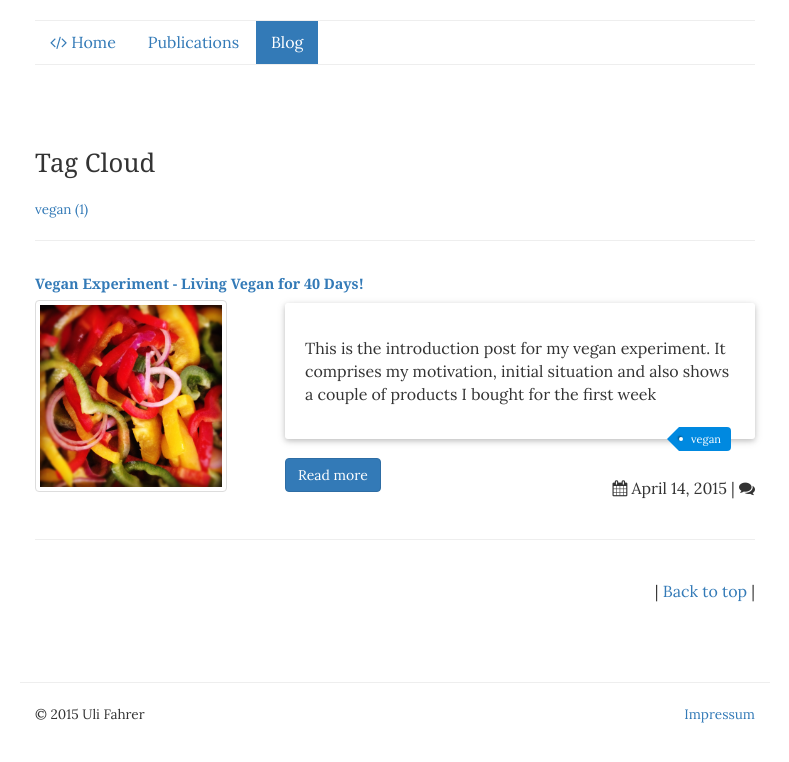
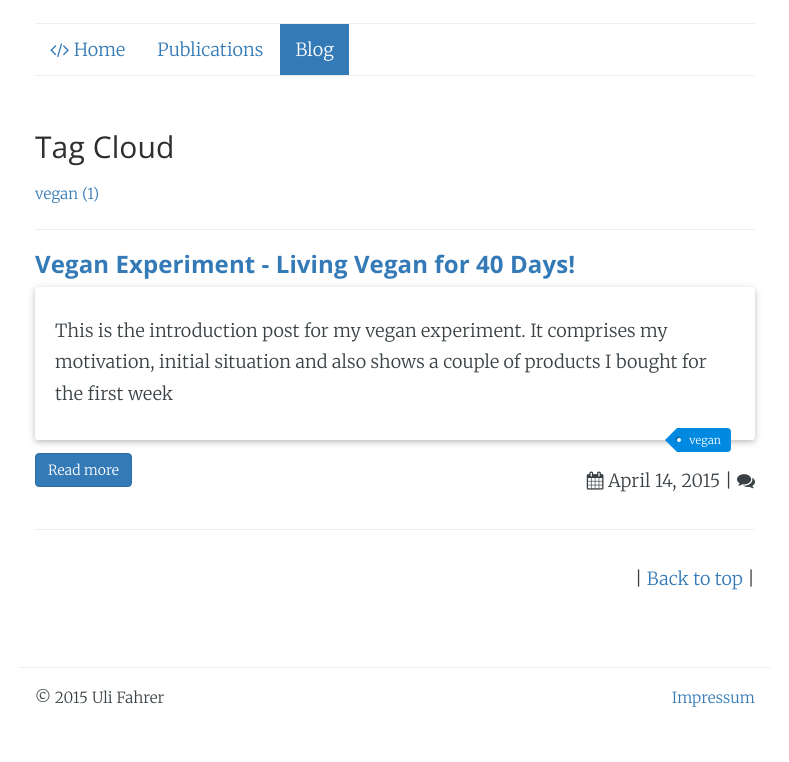
Before and after one commit to Tooa/tooa.github.io, a Jekyll site: the page built from blog/index.html, in a window 1280 px wide. Shown: the top 762 px of the page, without its empty margins (245-1034 px from the left). Built offline with Jekyll 4.4.1, drawn with Linux system fonts in a browser that asks for light colours; nearby versions of some CDN libraries; some web fonts are replaced; library files that are not in the unit come from our copies.

Commit message:
change website font

```diff
--- a/_layouts/post.html
+++ b/_layouts/post.html
@@ -19,14 +19,10 @@ layout: default
                     <h5>CS Student <a href="http://www.tu-darmstadt.de">TU Darmstadt</a></h5>
                     <hr style="margin:8px auto">
 
-                    <span class="label label-default">Software Development</span>
-                    <span class="label label-default">NLP</span>
-                    <span class="label label-info">Machine Learning</span>
-                    <span class="label label-default">Ebass</span>
+                    <span>Software Development, NLP, Machine Learning, Ebass </span>
                 </div>
             </div>
         </div>
-
 
         <div class="col-md-12">
             <h2>Read More Recent Posts</h2>
--- a/blog/index.html
+++ b/blog/index.html
@@ -10,14 +10,7 @@ permalink: /blog/
 {% for post in site.posts %}
     <div class="row">
         <div class="col-md-12">
-            <h4><strong><a href="{{ post.url }}">{{ post.title }}</a></strong></h4>
-            <div class="row">
-                <div class="col-md-4 col-xs-4">
-                    <a href="{{ post.url }}" >
-                        <img class="listImage thumbnail" border="0" src="/img/posts/{{ post.image }}" alt="{{ post.title }} image">
-                    </a>
-                </div>
-                <div class="col-md-8 hidden-xs hidden-sm">
+            <h3><strong><a href="{{ post.url }}">{{ post.title }}</a></strong></h3>
                 <div class="box">
                     <p>
                         {{ post.summary }}
@@ -40,7 +33,7 @@ permalink: /blog/
                         | <i class="fa fa-comments"></i> <a href="{{ site.url }}{{ post.url }}#disqus_thread"></a></p>
                     </div>
                 </div>
-                </div>
+           <!-- </div>-->
 
             <div class="col-xs-8 hidden-md hidden-lg hidden-print">
                 <p>
@@ -55,7 +48,6 @@ permalink: /blog/
                     {% endfor %}
                 </ul>
             </div>
-            </div>
             <hr class="style-two">
         </div>
     </div>
--- a/css/style.css
+++ b/css/style.css
@@ -1,17 +1,53 @@
-@import url(http://fonts.googleapis.com/css?family=Lora:400,700,400italic,700italic);
-@import url(http://fonts.googleapis.com/css?family=Coustard);
+@import url(https://fonts.googleapis.com/css?family=Merriweather:300,700,700italic,300italic|Open+Sans:700,400);
+
+/* ==========================================================================
+   1. General - Setting up some base styles
+   ========================================================================== */
+
+html {
+    height: 100%;
+    max-height: 100%;
+    font-size: 62.5%;
+    -webkit-tap-highlight-color: rgba(0, 0, 0, 0);
+}
 
 body {
-	font-family: 'Lora', Georgia, serif;
-	font-size: 16px;
+	height: 100%;
+    max-height: 100%;
+    font-family: "Merriweather", serif;
+    letter-spacing: 0.01rem;
+    font-size: 1.8rem;
+    line-height: 1.75em;
+    color: #3A4145;
+    -webkit-font-feature-settings: 'kern' 1;
+    -moz-font-feature-settings: 'kern' 1;
+    -o-font-feature-settings: 'kern' 1;
 }
 
-/* FONTS */
-html, button, input, select, textarea, .toggle h4 { font-family: 'Lora', Georgia, serif; }
-h1, h2, h3, h4, h5, h6, .main-navigation ul li, dt { font-family:"Coustard", Georgia, serif; }
+h1, h2, h3,
+h4, h5, h6 {
+    -webkit-font-feature-settings: 'dlig' 1, 'liga' 1, 'lnum' 1, 'kern' 1;
+    -moz-font-feature-settings: 'dlig' 1, 'liga' 1, 'lnum' 1, 'kern' 1;
+    -o-font-feature-settings: 'dlig' 1, 'liga' 1, 'lnum' 1, 'kern' 1;
+    color: #2E2E2E;
+    line-height: 1.15em;
+    margin: 0 0 0.4em 0;
+    font-family: "Open Sans", sans-serif;
+}
+
+p { margin: 0.7em 0; }
 
 
-.dropcap:first-letter { float: left; color: #3276b1; font-size: 75px; line-height: 60px; padding-top: 4px; padding-right: 8px; padding-left: 3px; font-family: Georgia; }
+.dropcap:first-letter {
+	float: left;
+	color: #3276b1;
+	font-size: 75px;
+	line-height: 50px;
+	padding-top: 4px;
+	padding-right: 8px;
+	padding-left: 3px;
+	font-family: Georgia;
+}
 
 h4.about-quote {
 	font-style: italic;
@@ -40,10 +76,6 @@ span.site-tag a {
 	.avatar {
 		width: 100px;
 		height: 100px;
-	}
-
-	.listImage {
-		width: 100px;
 	}
 }
 
@@ -103,7 +135,8 @@ dd { margin-top: 10px;}
 	-webkit-border-top-right-radius:4px;
 	border-top-right-radius:4px;
 }
-.tags a:before{
+
+.tags a:before {
 	content:"";
 	float:left;
 	position:absolute;
@@ -115,7 +148,8 @@ dd { margin-top: 10px;}
 	border-style:solid;
 	border-width:12px 12px 12px 0;
 }
-.tags a:after{
+
+.tags a:after {
 	content:"";
 	position:absolute;
 	top:10px;
@@ -132,12 +166,20 @@ dd { margin-top: 10px;}
 	box-shadow:-1px -1px 2px #004977;
 }
 
-.tags a:hover{background:#555;}
-.tags a:hover:before{border-color:transparent #555 transparent transparent;}
+.tags a:hover {
+	background:#555;
+}
 
+.tags a:hover:before {
+	border-color: transparent #555 transparent transparent;
+}
 
 /* NAVIGATION */
-.nav-pills { border-style:solid; border-width:1px 0; border-color: #eee; }
+.nav-pills {
+	border-style: solid;
+	border-width: 1px 0;
+	border-color: #eee;
+}
 
 .nav-pills > li > a {
 	border-radius:0px;
@@ -156,17 +198,6 @@ dd { margin-top: 10px;}
 .site-footer > .row { border-top: 1px solid #eee; }
 
 
-/* -------------------------------------------- */
-/* TYPOGRAPHY */
-/* headings and paragraphs */
-h1 { font-size: 2.20em; margin: 0.8em 0 0.4em 0; }
-h2 { font-size: 1.60em; margin: 1.4em 0 0.8em 0; }
-h3 { font-size: 1.20em; margin: 1.0em 0 .6em 0; }
-h4 { font-size: 0.90em; margin: 1.0em 0 .6em 0; }
-h5 { font-size: 0.90em; margin: 1.0em 0 .8em 0; }
-h6 { font-size: 0.85em; margin: 1.0em 0 .8em 0; }
-p { margin: 1.2em 0; }
-
 .social-icons {
 	height: 50px;
     margin-bottom: 10px;
@@ -183,6 +214,7 @@ p { margin: 1.2em 0; }
 	display: block;
 	position: relative;
 }
+
 .icon-list li:before {
 	font-family: 'Glyphicons Halflings';
 	position: absolute;
@@ -199,12 +231,6 @@ p { margin: 1.2em 0; }
     /*box-shadow:0px 0px 4px -2px #000;*/
     margin: 20px 0;
     padding:30px;
-}
-
-
-.listImage {
-	width: 12em;
-	height: auto;
 }
 
 .dp {
```
Lines whose indentation alone changed are shown as unchanged.
